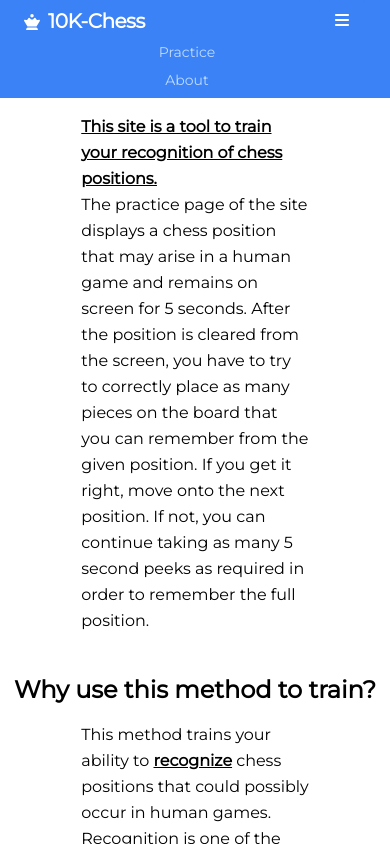
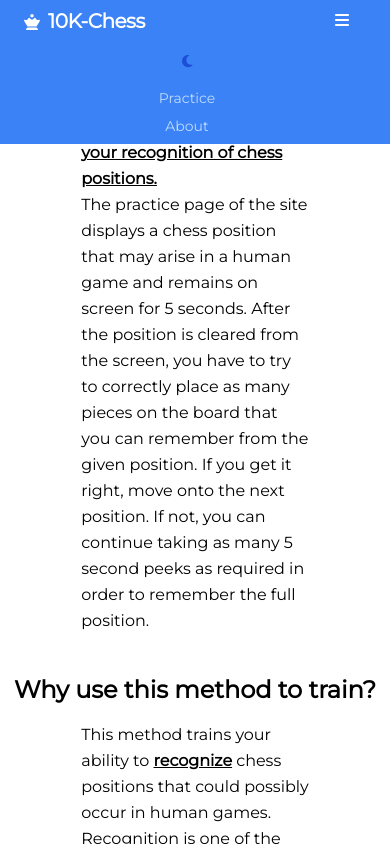
Before and after one commit to siobe34/chess-veritasium, a React (Create React App) app: page / in a window 390 px wide. Both pictures are taken after a click on the button 342 px from the left and 21 px from the top of the page. Built offline with nearby package versions, Linux system fonts and the light colour scheme.

Commit message:
implemented Dark Mode

```diff
--- a/src/components/BoardEditor.tsx
+++ b/src/components/BoardEditor.tsx
@@ -40,12 +40,12 @@ function BoardEditor({ color, pieceColor, setPieceColor }: ComponentProps) {
 
   return (
     <div
-      className="flex bg-gray-500"
+      className="flex bg-gray-500 dark:bg-gray-700"
       style={{ height: "70px", width: "560px" }}
     >
       <div
         className={`${
-          color === "w" ? "text-white" : null
+          color === "w" ? "text-white" : "dark:text-black"
         } flex items-center justify-center ${
           piece === "select-tool" && pieceColor === color ? "bg-blue-500" : null
         }`}
@@ -117,7 +117,7 @@ function BoardEditor({ color, pieceColor, setPieceColor }: ComponentProps) {
       </div>
       <div
         className={`${
-          color === "w" ? "text-white" : null
+          color === "w" ? "text-white" : "dark:text-black"
         } flex items-center justify-center ${
           piece === "delete-tool" && pieceColor === color ? "bg-blue-500" : null
         }`}
--- a/src/components/Button.tsx
+++ b/src/components/Button.tsx
@@ -6,13 +6,13 @@ type ComponentProps = {
 };
 
 const PRIMARY_BTN =
-  "bg-blue-500 hover:bg-transparent text-white hover:text-blue-700 border-blue-500";
+  "bg-blue-500 hover:bg-transparent text-white dark:text-white hover:text-blue-700 border-blue-500";
 const SECONDARY_BTN =
-  "bg-transparent hover:bg-blue-500 text-blue-700 hover:text-white hover:border-transparent border-blue-500";
+  "bg-transparent hover:bg-blue-500 text-blue-700 dark:text-white hover:text-white hover:border-transparent border-blue-500";
 const SUCCESS_BTN =
-  "bg-green-500 hover:bg-transparent text-white hover:text-green-700 border-green-500 text-white";
+  "bg-green-500 hover:bg-transparent text-white dark:text-white hover:text-green-700 border-green-500 text-white";
 const ERROR_BTN =
-  "bg-red-500 hover:bg-transparent text-white hover:text-red-700 border-red-500 text-white";
+  "bg-red-500 hover:bg-transparent text-white dark:text-white hover:text-red-700 border-red-500 text-white";
 
 function Button({
   children,
--- a/src/components/Navbar.tsx
+++ b/src/components/Navbar.tsx
@@ -2,7 +2,12 @@ import { useState, useEffect } from "react";
 
 import { Link, useLocation } from "react-router-dom";
 import { FontAwesomeIcon } from "@fortawesome/react-fontawesome";
-import { faBars, faChessQueen } from "@fortawesome/free-solid-svg-icons";
+import {
+  faBars,
+  faChessQueen,
+  faSun,
+  faMoon,
+} from "@fortawesome/free-solid-svg-icons";
 
 import Button from "./Button";
 
@@ -13,6 +18,20 @@ function Navbar() {
   useEffect(() => {
     setMobileMenu(false);
   }, [location]);
+
+  const [theme, setTheme] = useState<"" | "dark">("");
+  const docRoot = document.getElementById("root");
+  const changeTheme = () => {
+    docRoot?.classList.toggle("dark");
+    if (docRoot && theme === "") {
+      docRoot.style.color = "#fff";
+      docRoot.style.backgroundColor = "#10122B";
+    } else {
+      docRoot!.style.color = "#000";
+      docRoot!.style.backgroundColor = "#fff";
+    }
+    setTheme((prevState) => (prevState === "dark" ? "" : "dark"));
+  };
 
   return (
     <>
@@ -43,6 +62,12 @@ function Navbar() {
                 sm:pb-0`}
           style={{ top: "100%" }}
         >
+          <Button
+            customUtils="text-blue-200 hover:text-white mr-4"
+            onClick={() => changeTheme()}
+          >
+            <FontAwesomeIcon icon={theme === "dark" ? faSun : faMoon} />
+          </Button>
           <Link className="text-blue-200 hover:text-white mr-4" to="/practice">
             Practice
           </Link>
--- a/tailwind.config.js
+++ b/tailwind.config.js
@@ -5,4 +5,5 @@ module.exports = {
     extend: {},
   },
   plugins: [],
+  darkMode: "class",
 };
```
